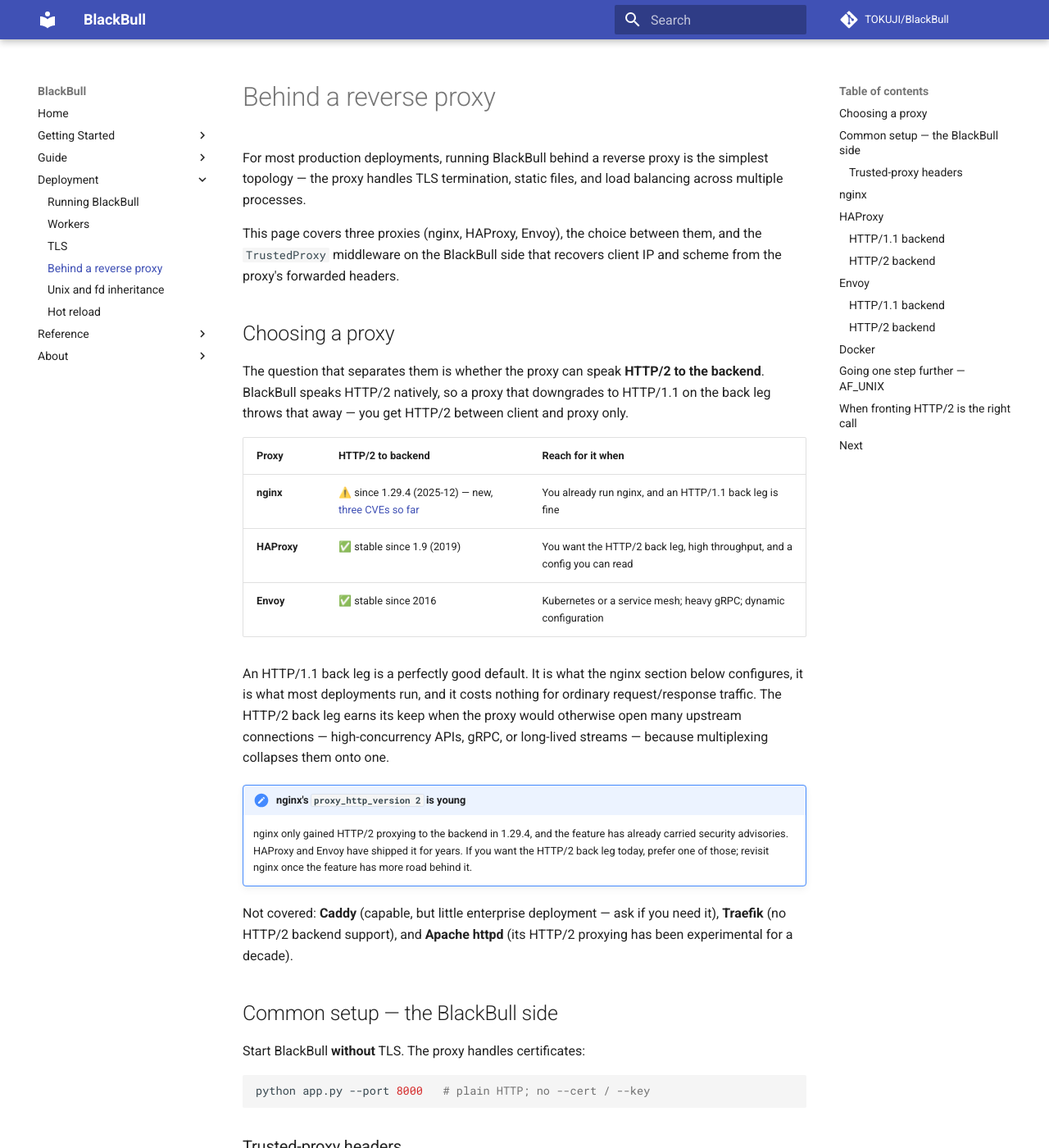
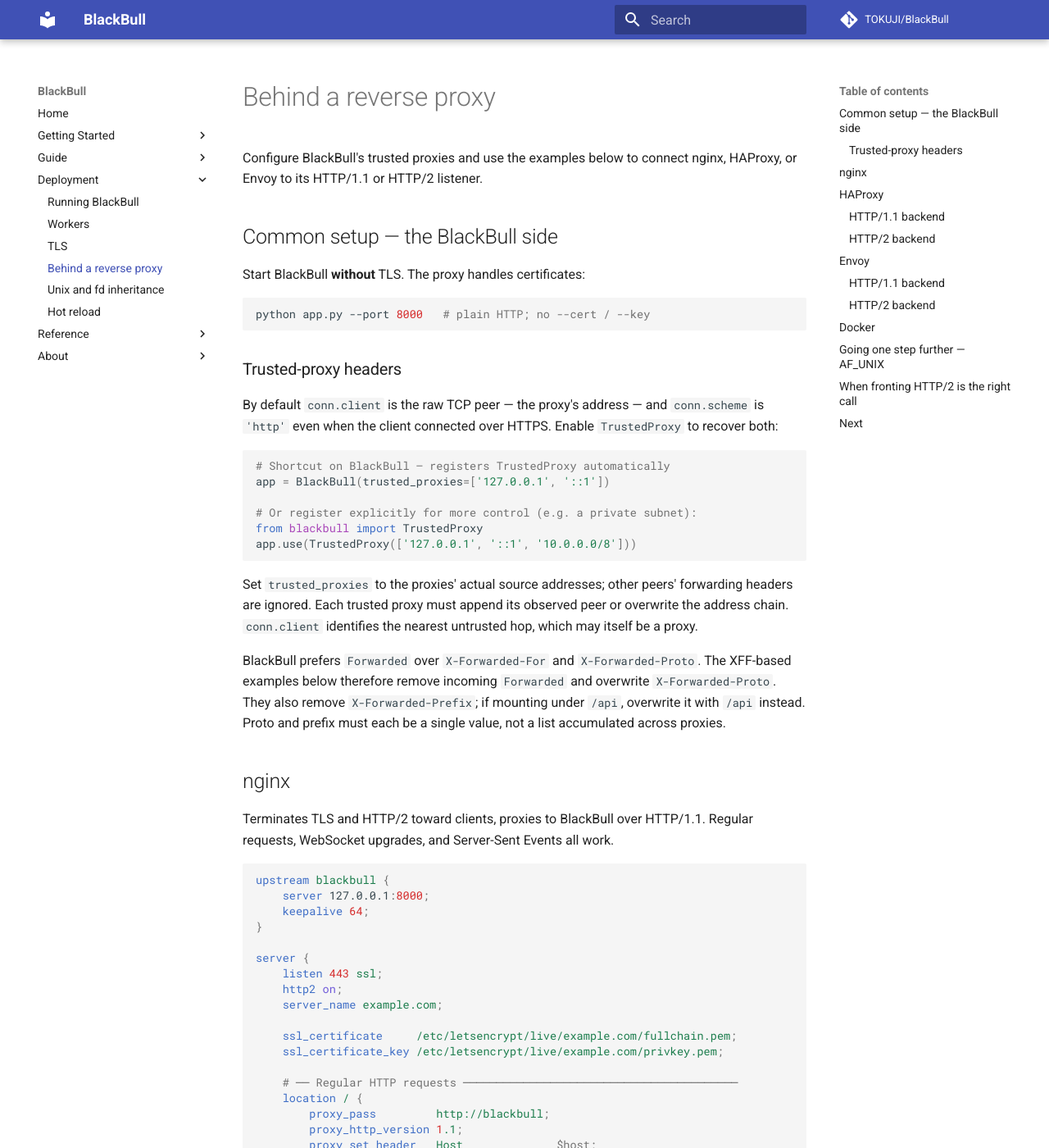
Before and after one commit to TOKUJI/BlackBull, an MkDocs documentation site: the page built from docs/deployment/behind-reverse-proxy.md, in a window 1280 px wide and 1400 px high. Shown: the whole window at 82% size. Built offline with MkDocs 1.6.1 and Material for MkDocs 9.7.7, drawn with Linux system fonts in a browser that asks for light colours; comment, search, counter and statistics services are not loaded; some of the changed text lies outside the part shown.

````diff
--- a/docs/deployment/behind-reverse-proxy.md
+++ b/docs/deployment/behind-reverse-proxy.md
@@ -1,43 +1,7 @@
 # Behind a reverse proxy
 
-For most production deployments, running BlackBull behind a reverse proxy is
-the simplest topology — the proxy handles TLS termination, static files, and
-load balancing across multiple processes.
-
-This page covers three proxies (nginx, HAProxy, Envoy), the choice between
-them, and the `TrustedProxy` middleware on the BlackBull side that recovers
-client IP and scheme from the proxy's forwarded headers.
-
-## Choosing a proxy
-
-The question that separates them is whether the proxy can speak **HTTP/2 to
-the backend**. BlackBull speaks HTTP/2 natively, so a proxy that downgrades to
-HTTP/1.1 on the back leg throws that away — you get HTTP/2 between client and
-proxy only.
-
-| Proxy | HTTP/2 to backend | Reach for it when |
-|---|---|---|
-| **nginx** | ⚠️ since 1.29.4 (2025-12) — new, [three CVEs so far][nginx-sec] | You already run nginx, and an HTTP/1.1 back leg is fine |
-| **HAProxy** | ✅ stable since 1.9 (2019) | You want the HTTP/2 back leg, high throughput, and a config you can read |
-| **Envoy** | ✅ stable since 2016 | Kubernetes or a service mesh; heavy gRPC; dynamic configuration |
-
-[nginx-sec]: https://nginx.org/en/security_advisories.html
-
-An HTTP/1.1 back leg is a perfectly good default. It is what the nginx section
-below configures, it is what most deployments run, and it costs nothing for
-ordinary request/response traffic. The HTTP/2 back leg earns its keep when the
-proxy would otherwise open many upstream connections — high-concurrency APIs,
-gRPC, or long-lived streams — because multiplexing collapses them onto one.
-
-!!! note "nginx's `proxy_http_version 2` is young"
-    nginx only gained HTTP/2 proxying to the backend in 1.29.4, and the
-    feature has already carried security advisories. HAProxy and Envoy have
-    shipped it for years. If you want the HTTP/2 back leg today, prefer one of
-    those; revisit nginx once the feature has more road behind it.
-
-Not covered: **Caddy** (capable, but little enterprise deployment — ask if you
-need it), **Traefik** (no HTTP/2 backend support), and **Apache httpd** (its
-HTTP/2 proxying has been experimental for a decade).
+Configure BlackBull's trusted proxies and use the examples below to connect
+nginx, HAProxy, or Envoy to its HTTP/1.1 or HTTP/2 listener.
 
 ## Common setup — the BlackBull side
 
@@ -62,46 +26,16 @@
 app.use(TrustedProxy(['127.0.0.1', '::1', '10.0.0.0/8']))
 ```
 
-| | Without middleware | With middleware |
-|---|---|---|
-| `conn.client` | the proxy's IP | nearest untrusted IP (from `X-Forwarded-For`) |
-| `conn.scheme` | `'http'` | `'https'` (from `X-Forwarded-Proto`) |
+Set `trusted_proxies` to the proxies' actual source addresses; other peers'
+forwarding headers are ignored. Each trusted proxy must append its observed peer
+or overwrite the address chain.
+`conn.client` identifies the nearest untrusted hop, which may itself be a proxy.
 
-Supported headers, in precedence order:
-
-1. RFC 7239 `Forwarded` — `for=<ip>; proto=<scheme>`
-2. `X-Forwarded-For` — comma-separated IP chain
-3. `X-Forwarded-Proto`
-
-Headers are **only applied when the direct TCP peer is trusted**. Starting
-there, BlackBull walks the chain right to left, stopping at the first untrusted
-IP. That address is not necessarily the original end user. Entries to its left
-cannot supply the client or `Forwarded` scheme. If every listed IP is trusted,
-the leftmost verified IP wins. Repeated fields retain wire order.
-
-Trust only proxies that append their actual observed peer or overwrite the chain.
-An IP allowlist cannot authenticate headers a proxy blindly passes through.
-Proxies using `X-Forwarded-For` must **remove incoming `Forwarded`**, whose
-precedence would otherwise let a client bypass the verified XFF chain.
-
-`Forwarded` accepts IPv4 and quoted bracketed IPv6, optionally with numeric or
-obfuscated ports; recovered client ports are zero. XFF accepts bare IPv4/IPv6.
-A missing, unknown, obfuscated, or invalid node stops traversal at the last
-verified address (or the socket peer if none was verified). A malformed
-`Forwarded` field leaves client and scheme unchanged; it never enables XFF/XFP
-fallback. Empty comma list members are ignored in `Forwarded`; empty XFF members
-stop traversal. Only the selected valid `Forwarded` element supplies `proto`;
-a barrier, missing `proto`, or invalid scheme leaves the input scheme unchanged.
-Proto-only elements are barriers and do not rewrite the scheme.
-
-`X-Forwarded-Proto` and `X-Forwarded-Prefix` are independent assertions from the
-direct proxy: it must overwrite or remove client-supplied values. Each accepts
-only one value; repeated fields and comma lists are ignored. Prefixes must be
-UTF-8 absolute paths without controls, whitespace, backslashes, query or fragment;
-`//` prefixes are rejected, and trailing slashes are removed (`/` becomes empty).
-`Forwarded` suppresses XFP, but not the independent prefix assertion. The examples
-below strip unused prefix headers; if mounting under `/api`, overwrite the prefix
-with `/api` instead. Match the trusted set to the proxies' actual source addresses.
+BlackBull prefers `Forwarded` over `X-Forwarded-For` and `X-Forwarded-Proto`.
+The XFF-based examples below therefore remove incoming `Forwarded` and overwrite
+`X-Forwarded-Proto`. They also remove `X-Forwarded-Prefix`; if mounting under
+`/api`, overwrite it with `/api` instead. Proto and prefix must each be a single
+value, not a list accumulated across proxies.
 
 ## nginx
 
@@ -327,24 +261,6 @@
 
 ## Docker
 
-```dockerfile
-FROM python:3.13-slim
-WORKDIR /app
-COPY . .
-RUN pip install .
-EXPOSE 8000
-CMD ["python", "app.py", "--port", "8000"]
-```
-
-Environment variables for secrets (never hardcode):
-
-```python
-import os
-DB_URL = os.environ['DATABASE_URL']
-SECRET = os.environ['SECRET_KEY']
-PORT   = int(os.environ.get('PORT', 8000))
-```
-
 In Compose, the proxy reaches BlackBull by service name, so the trusted set
 must cover the Docker network rather than loopback:
 
--- a/docs/guide/middleware.md
+++ b/docs/guide/middleware.md
@@ -8,13 +8,9 @@
 
 ## Trusted proxy identity
 
-`TrustedProxy` recovers client identity only through configured trusted proxies.
-It walks `Forwarded` (preferred) or `X-Forwarded-For` from right to left and stops
-at the nearest untrusted IP. Configure it before middleware that uses client
-identity or scheme. Proxies must append their observed peer or overwrite the
-chain, overwrite/remove standalone proto and prefix headers, and strip incoming
-`Forwarded` when using XFF. See [reverse-proxy deployment](../deployment/behind-reverse-proxy.md#trusted-proxy-headers)
-for malformed-chain behavior, supported address forms, and safe configurations.
+When using `TrustedProxy`, register it before middleware that reads client IP,
+scheme, or mount prefix. See [reverse-proxy setup](../deployment/behind-reverse-proxy.md#trusted-proxy-headers)
+for the required proxy and trust settings.
 
 ## Writing a middleware
 
````
Also changed, not shown: 4 other files.
